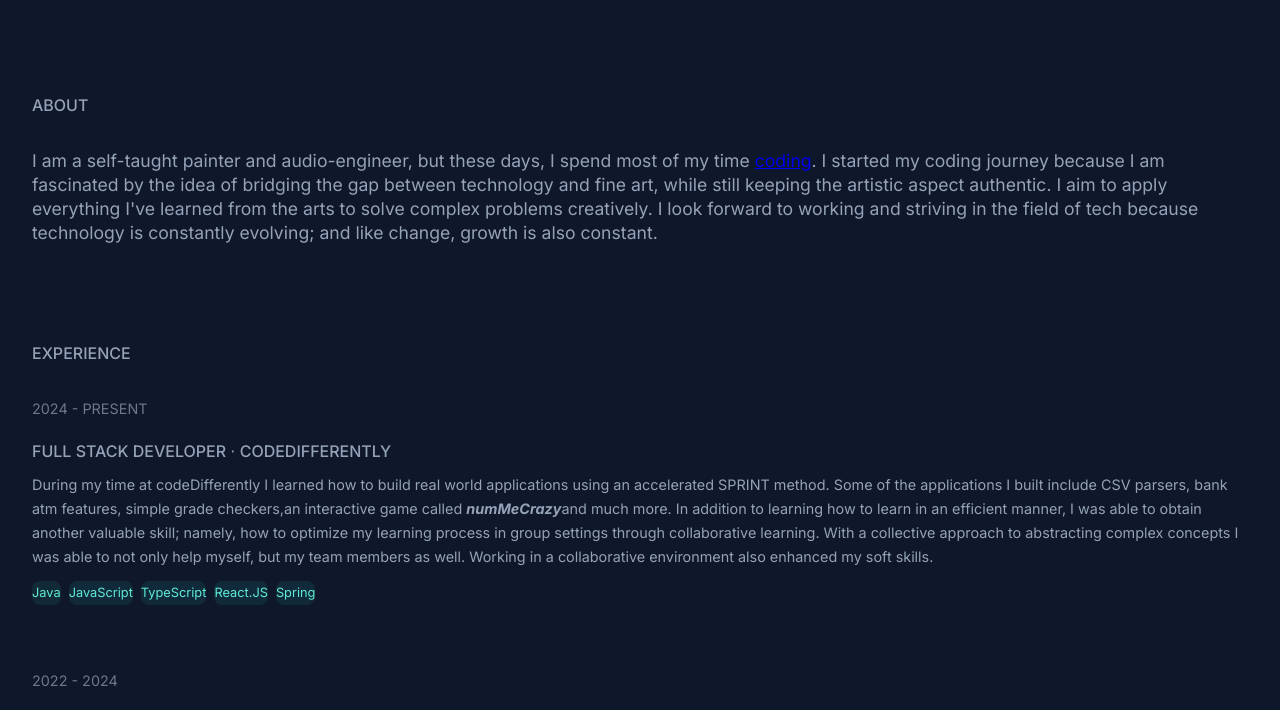
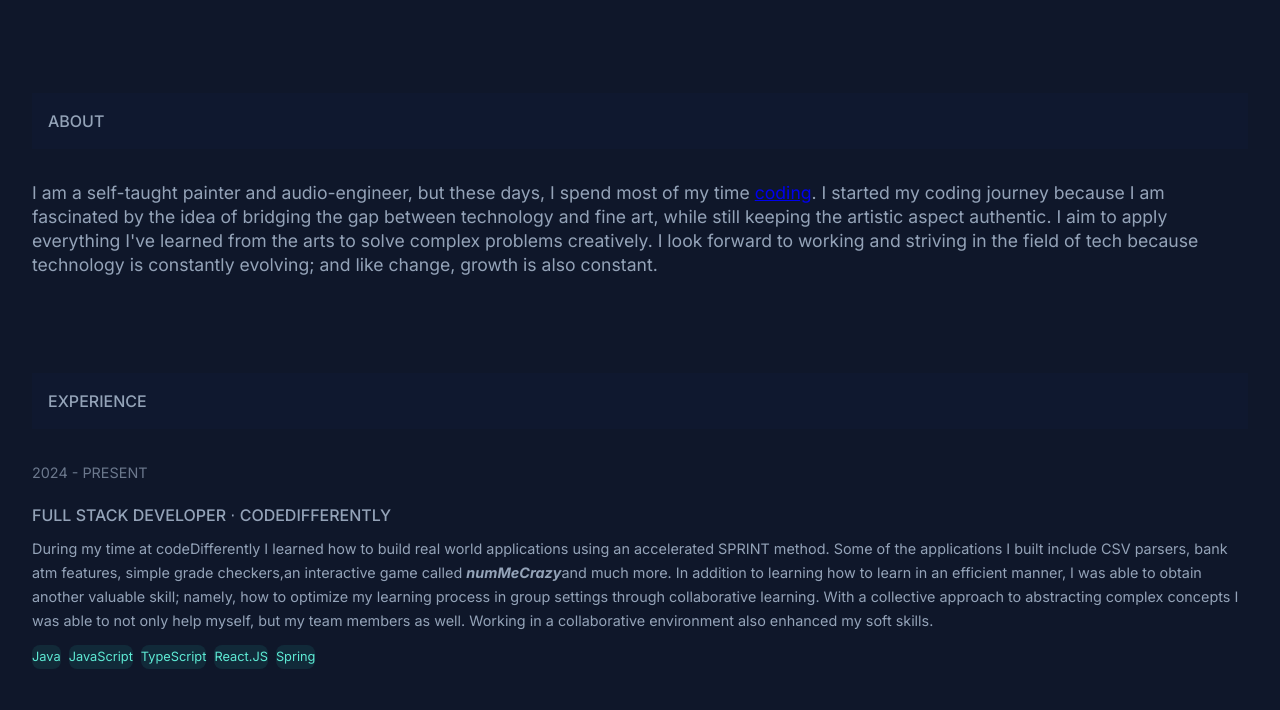
Before and after one commit to Nautevol07VII-111/aLaboratory, a website: page src/index.html in a window 1280 px wide. Shown: the part 840-1550 px from the top of the page. Drawn offline with Linux system fonts and the light colour scheme.

Commit message:
Feat: Adds- Tentative Changes

```diff
--- a/src/style.css
+++ b/src/style.css
@@ -82,6 +82,23 @@ section h2,
     font-size: 1rem;
     font-weight: 500;
 
+}
+
+.sticky-header {
+    position: sticky;
+    top: 0;
+    padding: 1rem;
+}
+.sticky-header h2 {
+    position: relative;
+    z-index: 2;
+}
+.sticky-header::before {
+    content: '';
+    position: absolute;
+    inset: 0;
+    background: #101a31;
+    opacity: 0.8;
 }
 .about-contents {
     display: flex;
```
